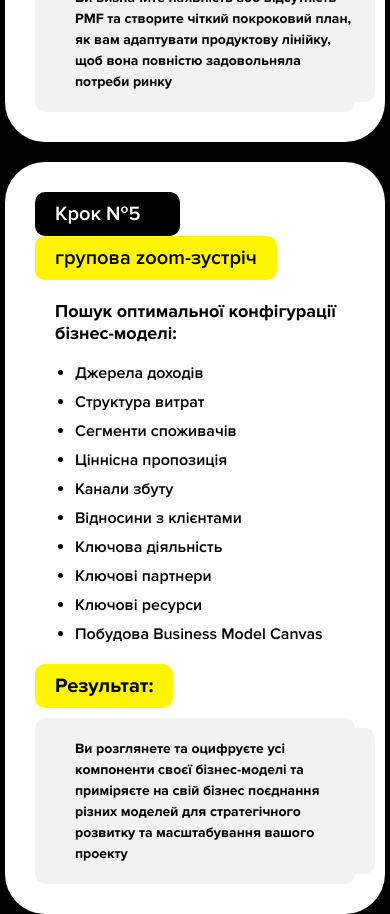
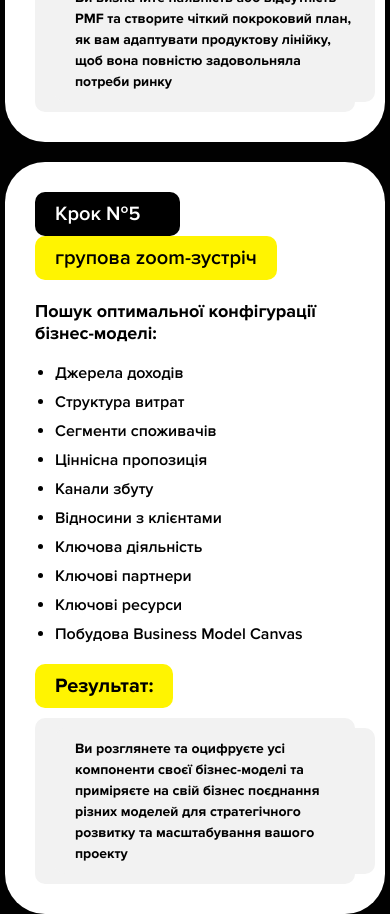
Before and after one commit to pnevmat/sonmax-holding-offer, a website built with Parcel: page src/index.html in a window 390 px wide. Shown: the part 6075-6989 px from the top of the page. Built offline with nearby package versions, Linux system fonts and the light colour scheme.

Commit message:
fixes alignment of small lists in mobile vrsion

```diff
--- a/src/css/layouts/program.css
+++ b/src/css/layouts/program.css
@@ -255,6 +255,10 @@
     flex-direction: column;
     gap: 20px;
     margin-top: 20px;
+  }
+
+  .programLessonCardListWrapper > div {
+    width: 100%;
   }
 
   .programLessonCardListText {
```
